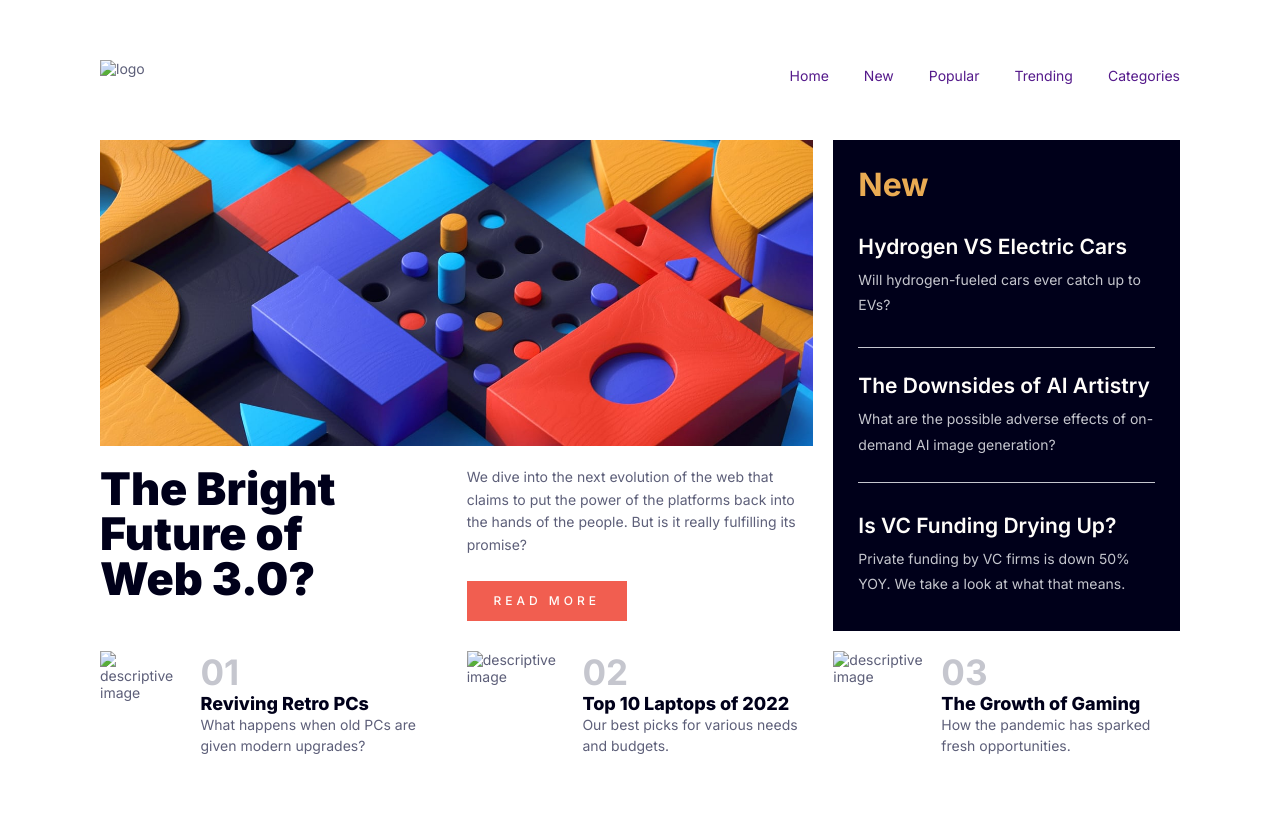
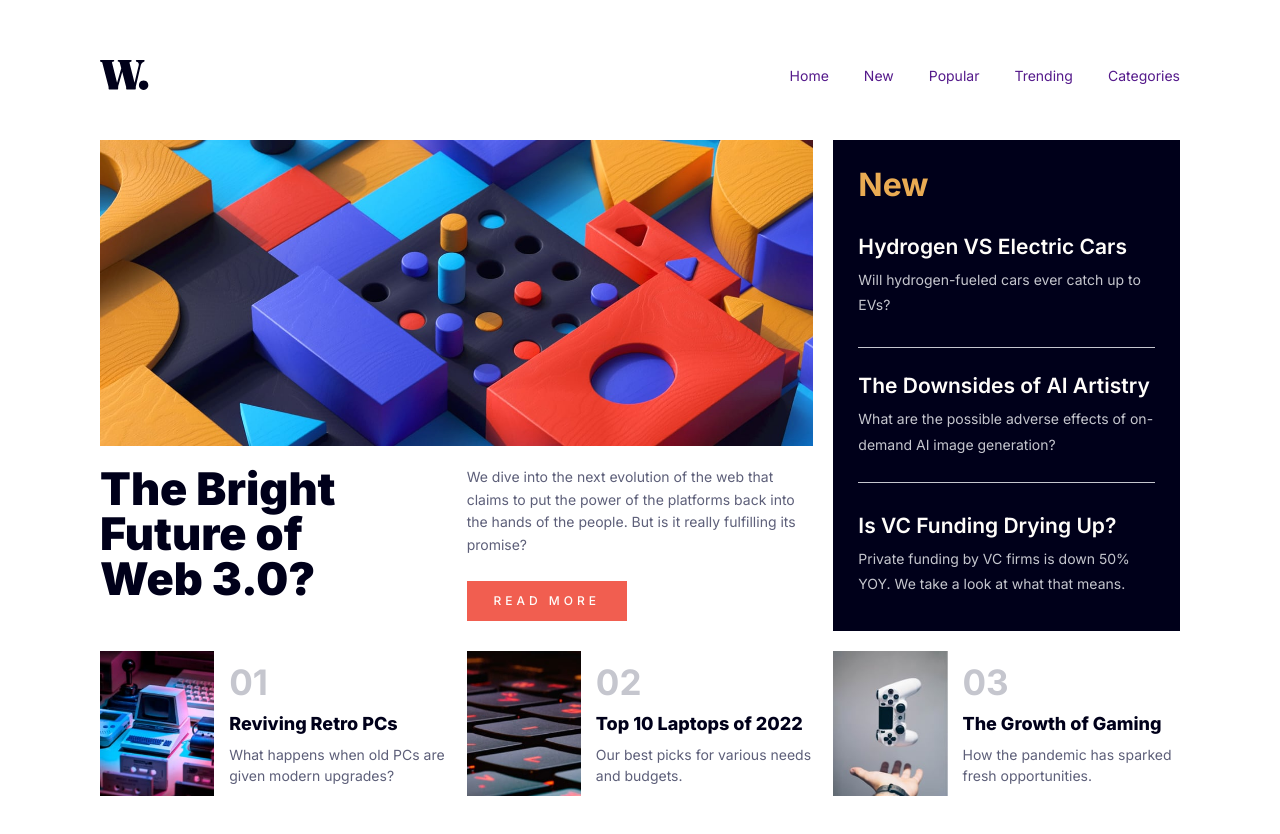
Before and after one commit to san9408/landing-page, a plain HTML site: page index.html in a window 1280 px wide. Before the commit the page ends 806 px from the top, so only its background shows below. Drawn offline with Linux system fonts and the light colour scheme; the site is published under a folder, as on GitHub Pages, so addresses that start at the root find nothing.

Commit message:
Update index.html

```diff
--- a/index.html
+++ b/index.html
@@ -28,7 +28,7 @@
 
 <div class="mobile-menu visibleFalse" id="mobile-menu">
   <div class="close-icon-box">
-    <img src="/assets/images/icon-menu-close.svg" alt="" id="icon-menu-close">
+    <img src="assets/images/icon-menu-close.svg" alt="" id="icon-menu-close">
   </div>
   <nav>
     <a href="">Home</a>
@@ -43,8 +43,8 @@
 
 <div class="main-container">
   <header class="page-header">
-    <img class="img-logo" src="/assets/images/logo.svg" alt="logo">
-    <img src="/assets/images/icon-menu.svg" alt="" class="burger-menu visibleFalse" id="burger-menu-icon">
+    <img class="img-logo" src="assets/images/logo.svg" alt="logo">
+    <img src="assets/images/icon-menu.svg" alt="" class="burger-menu visibleFalse" id="burger-menu-icon">
     <nav calss="nav-bar-desktop" id="nav-bar-desktop">
       <a href="">Home</a>
       <a href="">New</a>
@@ -89,7 +89,7 @@
   <!-- <div class="card-section"> -->
     <div class="card card1">
       <div class="card-img-container">
-        <img src="/assets/images/image-retro-pcs.jpg" alt="descriptive image">
+        <img src="assets/images/image-retro-pcs.jpg" alt="descriptive image">
       </div>
       <div class="card-content-container">
         <h4>01</h4>
@@ -99,7 +99,7 @@
     </div>
     <div class="card card2">
       <div class="card-img-container">
-        <img src="/assets/images/image-top-laptops.jpg" alt="descriptive image">
+        <img src="assets/images/image-top-laptops.jpg" alt="descriptive image">
       </div>
       <div class="card-content-container">
         <h4>02</h4>
@@ -109,7 +109,7 @@
     </div>
     <div class="card card3">
       <div class="card-img-container">
-        <img src="/assets/images/image-gaming-growth.jpg" alt="descriptive image">
+        <img src="assets/images/image-gaming-growth.jpg" alt="descriptive image">
       </div>
       <div class="card-content-container">
         <h4>03</h4>
```
